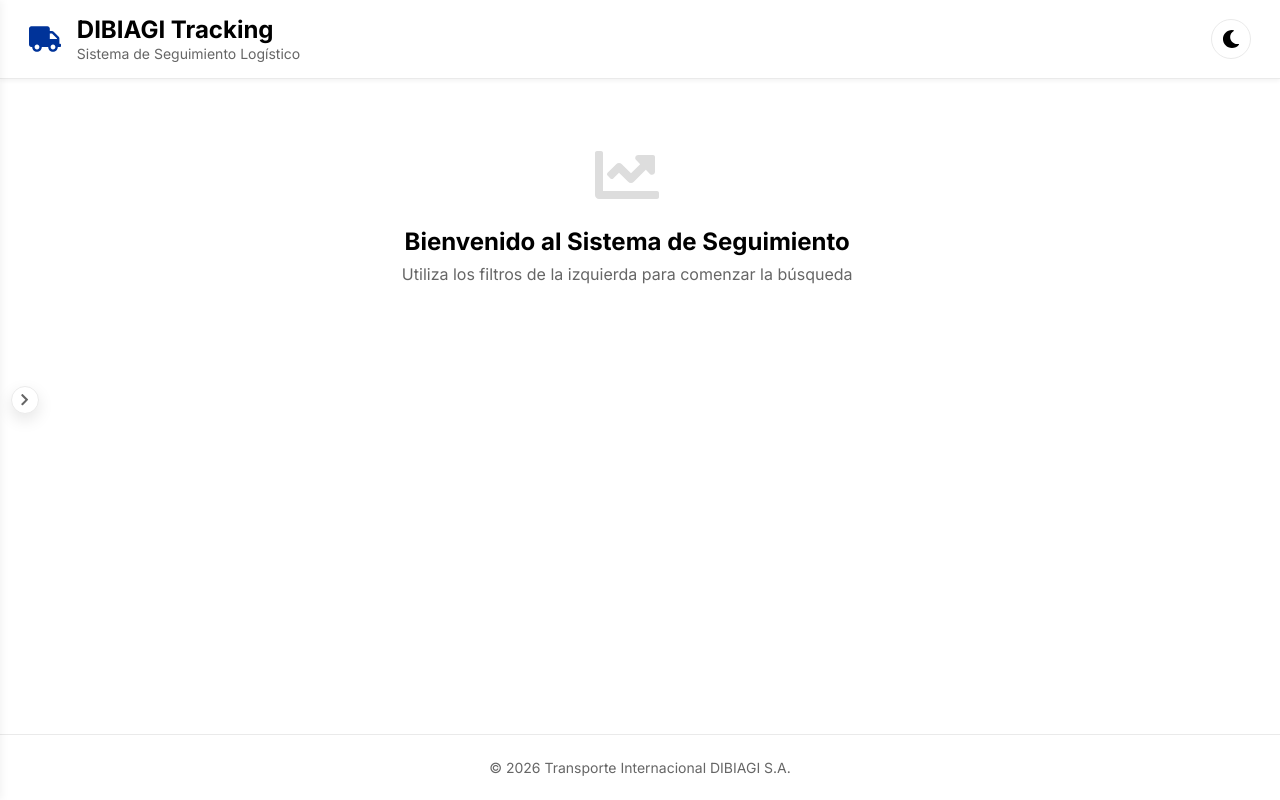
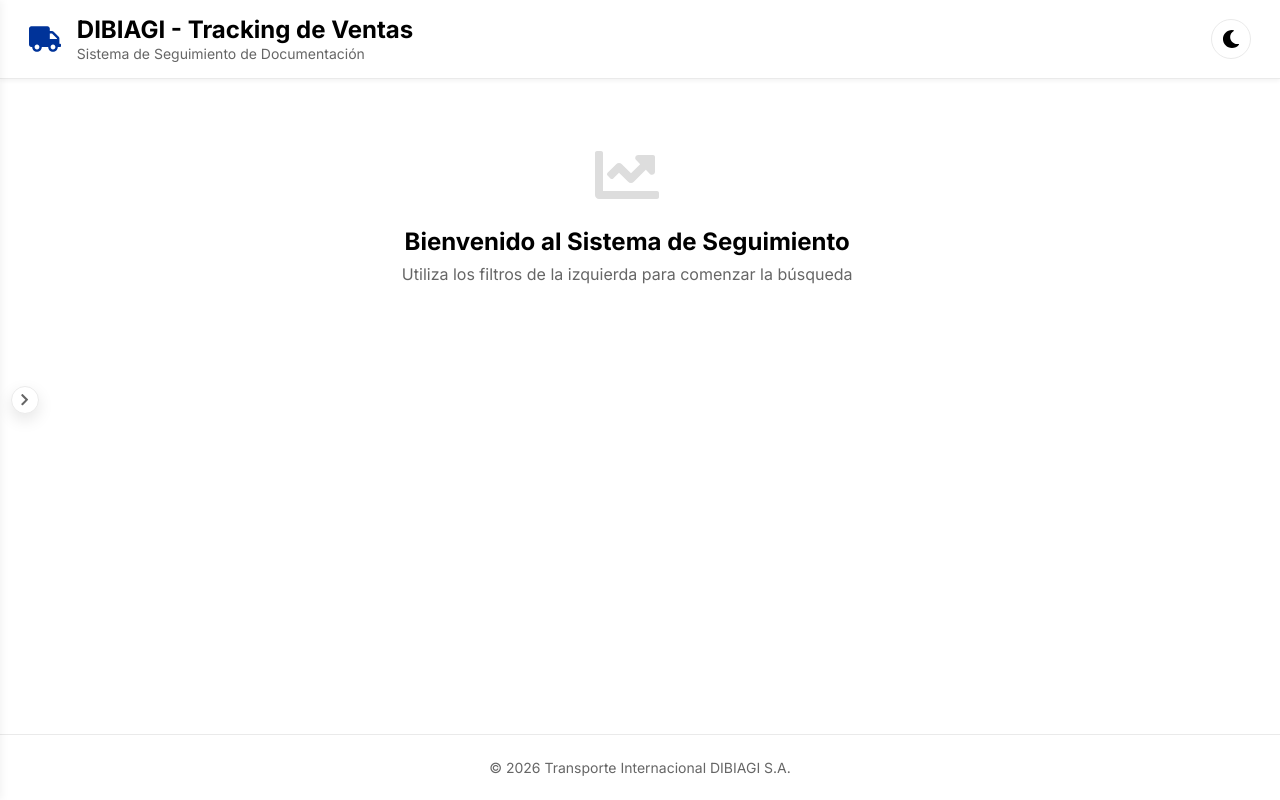
Before and after one commit to facu777-ux/TrackerVentas, a React (Vite) app in the folder frontend/: page / in a window 1280 px wide. Built offline with nearby package versions, Linux system fonts and the light colour scheme; no server answers.

Commit message:
Solo se cambio los titulos principales a Dibiagi - Tracking de Ventas y Sistema de Seguimiento de Documentacion

```diff
--- a/frontend/src/App.jsx
+++ b/frontend/src/App.jsx
@@ -157,8 +157,8 @@ function App() {
             <div className="header-logo">
               <FaTruck className="logo-icon" />
               <div>
-                <h1 className="header-title">DIBIAGI Tracking</h1>
-                <p className="header-subtitle">Sistema de Seguimiento Logístico</p>
+                <h1 className="header-title">DIBIAGI - Tracking de Ventas</h1>
+                <p className="header-subtitle">Sistema de Seguimiento de Documentación</p>
               </div>
             </div>
 
```
